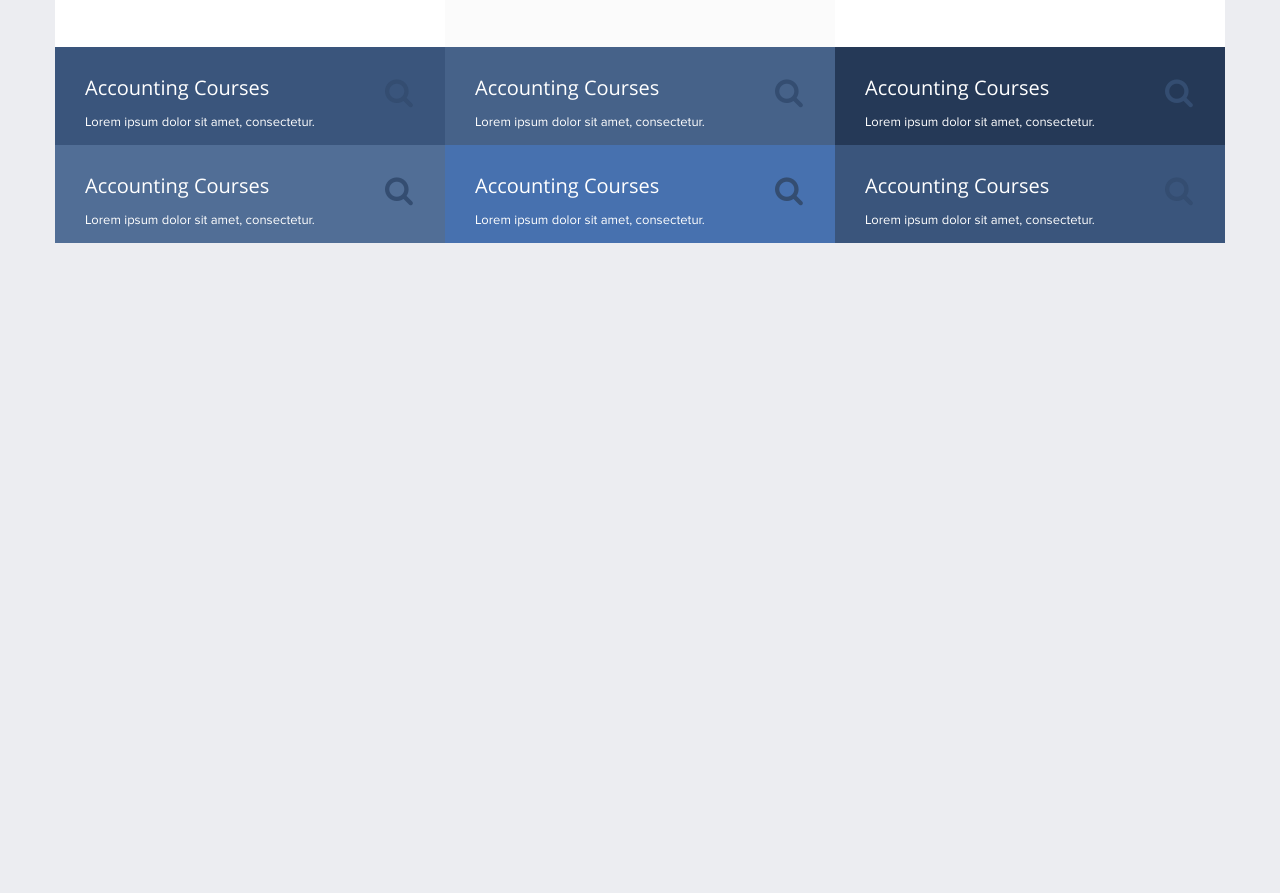
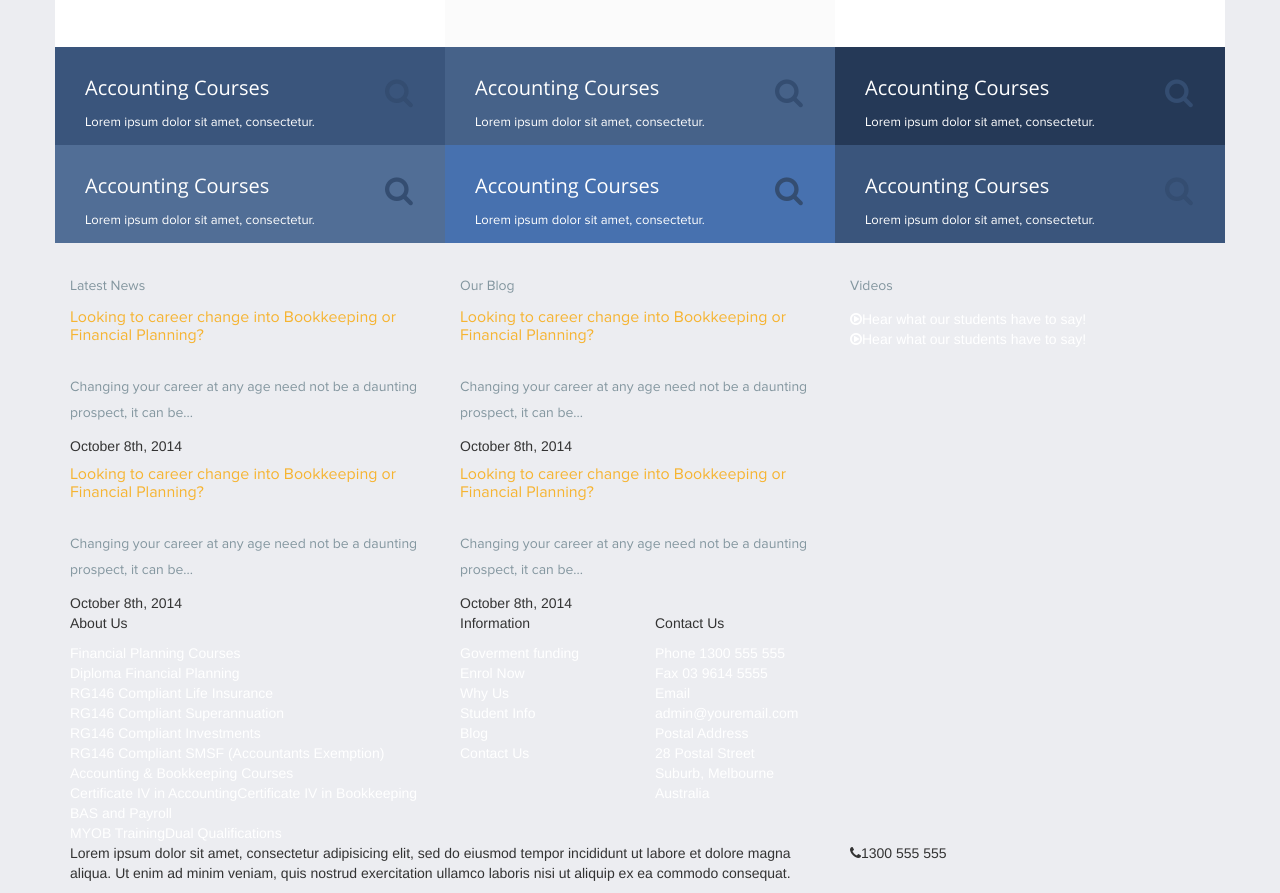
Before and after one commit to misha1737/Profile, a plain HTML site: page index.html in a window 1280 px wide. Shown: the part 1476-2369 px from the top of the page. Before the commit the page ends 1719 px from the top, so only its background shows below. Drawn offline with Linux system fonts and the light colour scheme.

Commit message:
майже готовоindex.html

```diff
--- a/index.html
+++ b/index.html
@@ -137,7 +137,7 @@
 				</div>
 			</div>
 			<div class="row">
-				<div class="col-md-4 col-sm-6 col-xs-6 search1">
+				<div class="col-md-4 col-sm-6 col-xs-12 search1">
 					<div class="col-md-10 col-sm-10 col-xs-10">
 					<h4>Accounting Courses</h4>
 					<p>Lorem ipsum dolor sit amet, consectetur.</p>
@@ -146,7 +146,7 @@
 						<i class="fa fa-search" aria-hidden="true"></i>
 					</div>
 				</div>
-				<div class="col-md-4 col-sm-6 col-xs-6 search2">
+				<div class="col-md-4 col-sm-6 col-xs-12 search2">
 					<div class="col-md-10 col-sm-10 col-xs-10">
 					<h4>Accounting Courses</h4>
 					<p>Lorem ipsum dolor sit amet, consectetur.</p>
@@ -155,7 +155,7 @@
 						<i class="fa fa-search" aria-hidden="true"></i>
 					</div>
 				</div>
-				<div class="col-md-4 col-sm-6 col-xs-6 search3">
+				<div class="col-md-4 col-sm-6 col-xs-12 search3">
 					<div class="col-md-10 col-sm-10 col-xs-10">
 					<h4>Accounting Courses</h4>
 					<p>Lorem ipsum dolor sit amet, consectetur.</p>
@@ -164,7 +164,7 @@
 						<i class="fa fa-search" aria-hidden="true"></i>
 					</div>
 				</div>
-				<div class="col-md-4 col-sm-6 col-xs-6 search4">
+				<div class="col-md-4 col-sm-6 col-xs-12 search4">
 					<div class="col-md-10 col-sm-10 col-xs-10">
 					<h4>Accounting Courses</h4>
 					<p>Lorem ipsum dolor sit amet, consectetur.</p>
@@ -173,7 +173,7 @@
 						<i class="fa fa-search" aria-hidden="true"></i>
 					</div>
 				</div>
-				<div class="col-md-4 col-sm-6 col-xs-6 search5">
+				<div class="col-md-4 col-sm-6 col-xs-12 search5">
 					<div class="col-md-10 col-sm-10 col-xs-10">
 					<h4>Accounting Courses</h4>
 					<p>Lorem ipsum dolor sit amet, consectetur.</p>
@@ -182,7 +182,7 @@
 						<i class="fa fa-search" aria-hidden="true"></i>
 					</div>
 				</div>
-				<div class="col-md-4 col-sm-6 col-xs-6 search6">
+				<div class="col-md-4 col-sm-6 col-xs-12 search6">
 					<div class="col-md-10 col-sm-10 col-xs-10">
 					<h4>Accounting Courses</h4>
 					<p>Lorem ipsum dolor sit amet, consectetur.</p>
@@ -193,8 +193,102 @@
 				</div>
 			</div>
 
+			</div>
+		</div>
+		<div class="hLine"></div>
+		<div class="contentBackGround">
+			<div class="container">
+				<div class="row">
+					<div class="col-md-4 cContent">
+						<div class="cTitle"><p>Latest News</p></div>
+						<h5>Looking to career change into Bookkeeping or Financial Planning?</h5>
+						<p>Changing your career at any age need not be a daunting prospect, it can be...</p>
+						<span>October 8th, 2014</span>
+
+						<h5>Looking to career change into Bookkeeping or Financial Planning?</h5>
+						<p>Changing your career at any age need not be a daunting prospect, it can be...</p>
+						<span >October 8th, 2014</span>
+					</div>
+					<div class="col-md-4 cContent vLine">
+						<div class="cTitle"><p>Our Blog</p></div>
+						<h5>Looking to career change into Bookkeeping or Financial Planning?</h5>
+						<p>Changing your career at any age need not be a daunting prospect, it can be...</p>
+						<span>October 8th, 2014</span>
+
+						<h5>Looking to career change into Bookkeeping or Financial Planning?</h5>
+						<p>Changing your career at any age need not be a daunting prospect, it can be...</p>
+						<span>October 8th, 2014</span>
+					</div>
+					<div class="col-md-4 cContent ">
+						<div class="cTitle"><p>Videos</p></div>
+						<div class="video2">
+							<a href="#"><i class="fa fa-play-circle-o" aria-hidden="true"></i><span>Hear what our students have to say!</span> </a>
+						</div>
+						<div class="video3">
+						<a href="#"><i class="fa fa-play-circle-o" aria-hidden="true"></i><span>Hear what our students have to say!</span> </a>
+						</div>
+					</div>
+				</div>
+			</div>
 		</div>
 	</section>
+	<footer>
+			<div class="footerBackground">
+				<div class="container">
+					<div class="row">
+						<div class="col-md-4">
+							<p>About Us</p>
+							<a href="#">Financial Planning Courses</a><br>
+							<a href="#">Diploma Financial Planning</a><br>
+							<a href="#">RG146 Compliant Life Insurance</a><br>
+							<a href="#">RG146 Compliant Superannuation</a><br>
+							<a href="#">RG146 Compliant Investments</a><br>
+							<a href="#">RG146 Compliant SMSF (Accountants Exemption)</a><br>
+							<a href="#">Accounting & Bookkeeping Courses</a><br>
+							<a href="#">Certificate IV in AccountingCertificate IV in Bookkeeping</a><br>
+							<a href="#">BAS and Payroll</a><br>
+							<a href="#">MYOB TrainingDual Qualifications</a>
+						</div>
+						<div class="col-md-2 fotterinfo">
+							<p>Information</p>
+							<a href="#">Goverment funding</a><br>
+							<a href="#">Enrol Now</a><br>
+							<a href="#">Why Us</a><br>
+							<a href="#">Student Info</a><br>
+							<a href="#">Blog </a><br>
+							<a href="#">Contact Us</a><br>
+						</div>
+						<div class="col-md-2 ">
+							<p>Contact Us</p>
+							<a href="#">Phone 1300 555 555</a><br>
+							<a href="#">Fax 03 9614 5555</a><br>
+							<a href="#">Email admin@youremail.com</a><br>
+							<div class="offset"></div>
+							<a href="#">Postal Address</a><br>
+							<a href="#">28 Postal Street</a><br>
+							<a href="#">Suburb, Melbourne</a><br>
+							<a href="#">Australia</a><br>
+						</div>
+						<div class="col-md-4">
+
+						</div>
+					</div>
+
+				</div>
+			</div>
+			<div class="container">
+				<div class="row">
+					<div class="col-md-8">
+						<p>Lorem ipsum dolor sit amet, consectetur adipisicing elit, sed do eiusmod tempor incididunt ut labore et dolore magna aliqua. Ut enim ad minim veniam, quis nostrud exercitation ullamco laboris nisi ut aliquip ex ea commodo consequat. </p>
+					</div>
+					<div class="col-md-4">
+						<div class="phoneNumber">
+						<i class="fa fa-phone" aria-hidden="true"></i><span>1300 555 555</span>
+						</div>
+					</div>
+				</div>
+			</div>
+	</footer>
 	<script src="libs/jquery/jquery-2.1.4.min.js"></script>
 	<script src="libs/bootstrap/js/bootstrap.min.js"></script>
 	<script src="js/common.js"></script>
```
